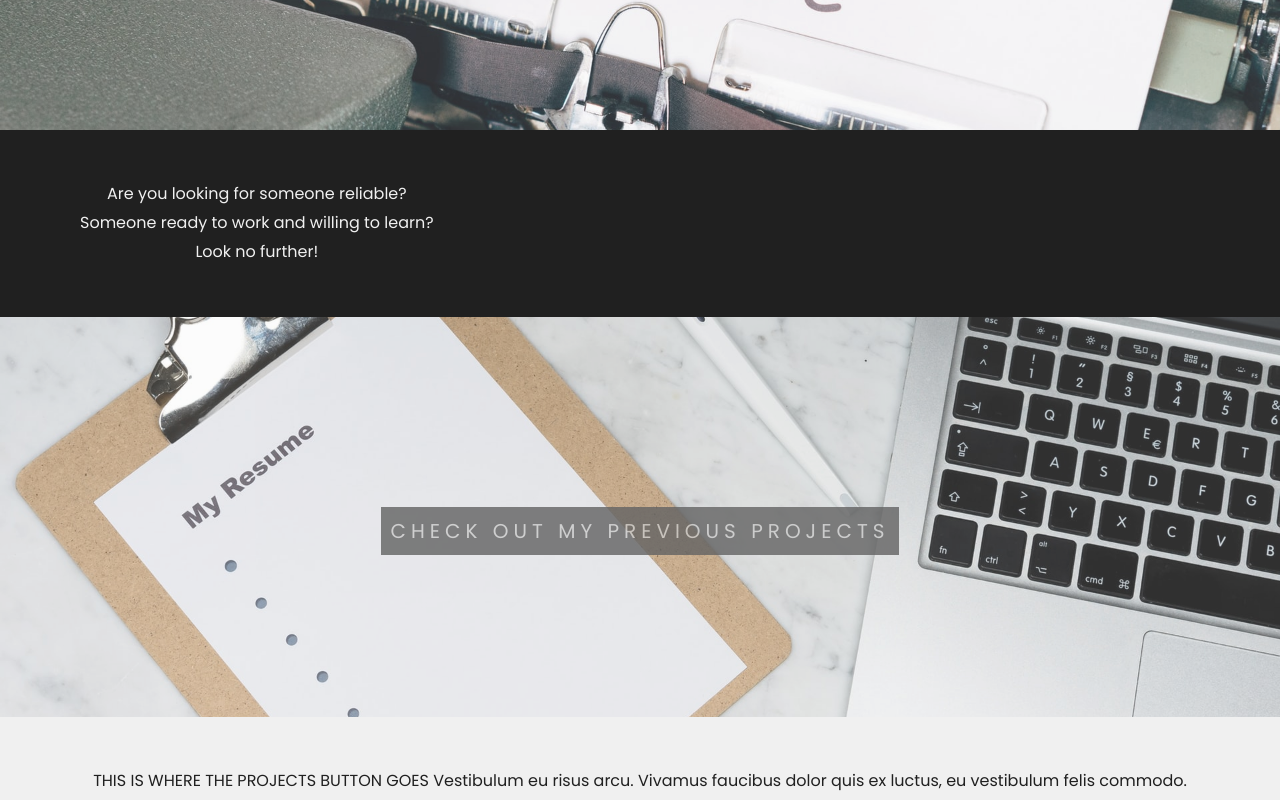
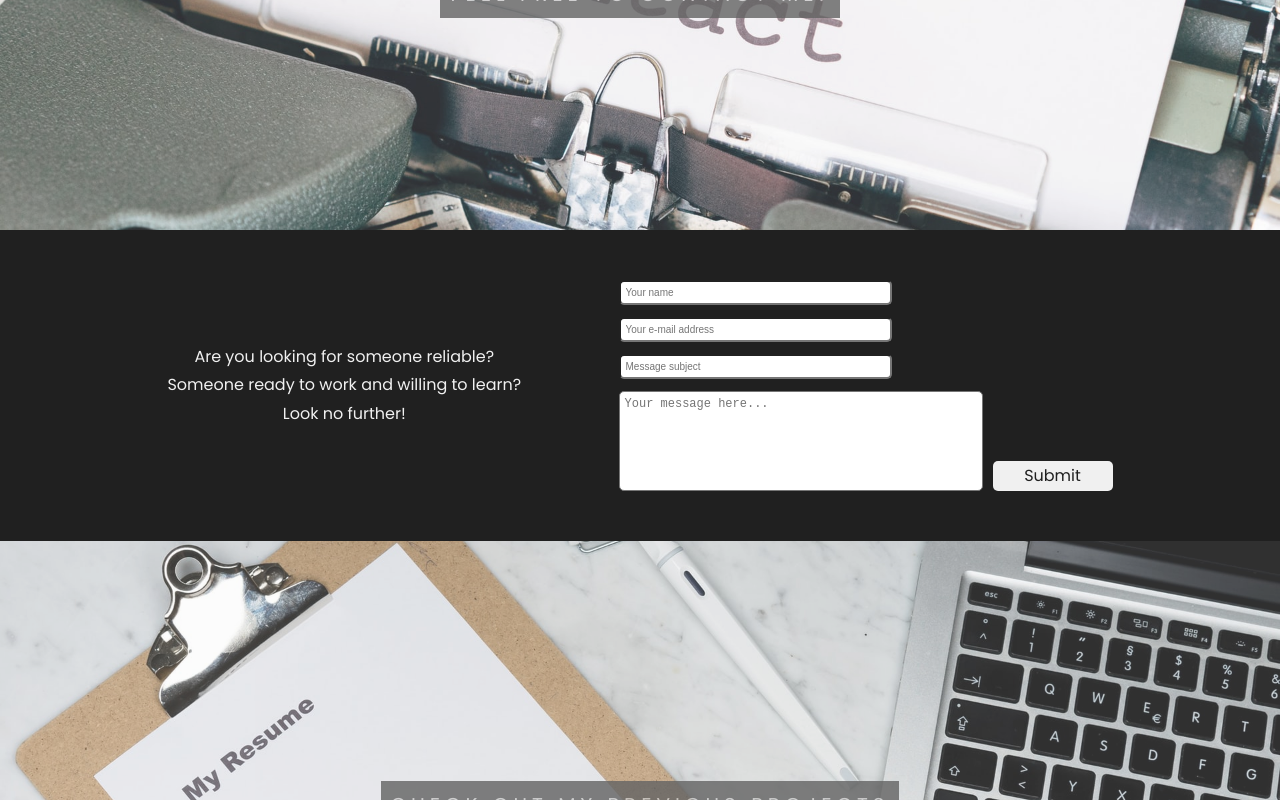
Before and after one commit to unizdmate/portfolio-redesign, a Next.js app: page / in a window 1280 px wide. Shown: the part 1440-2240 px from the top of the page. Built offline with nearby package versions, Linux system fonts and the light colour scheme.

Commit message:
home component now responsive, added closing img

```diff
--- /dev/null
+++ b/components/ContactForm.js
@@ -0,0 +1,42 @@
+import styles from "../styles/ContactForm.module.css";
+
+const ContactForm = () => {
+  return (
+    <div className={styles.contact__container}>
+      <form className={styles.contact__form}>
+        <fieldset className={styles.contact__fieldset}>
+          <input
+            className={styles.contact__input}
+            type="text"
+            name="sender_name"
+            placeholder="Your name"
+            required
+          ></input>
+          <input
+            className={styles.contact__input}
+            type="email"
+            name="sender_email"
+            placeholder="Your e-mail address"
+            required
+          ></input>
+          <input
+            className={styles.contact__input}
+            type="text"
+            name="message_subject"
+            placeholder="Message subject"
+            required
+          ></input>
+          <textarea
+            className={styles.contact__txt__area}
+            name="message"
+            placeholder="Your message here..."
+            required
+          ></textarea>
+        </fieldset>
+        <div className={styles.submit__btn}>Submit</div>
+      </form>
+    </div>
+  );
+};
+
+export default ContactForm;
--- a/components/HomeComponent.js
+++ b/components/HomeComponent.js
@@ -1,5 +1,6 @@
 import React from "react";
 import styles from "../styles/HomeComponent.module.css";
+import ContactForm from "./ContactForm";
 
 const HomeComponent = () => {
   return (
@@ -35,6 +36,7 @@ const HomeComponent = () => {
           <p>Someone ready to work and willing to learn?</p>
           <p>Look no further!</p>
         </div>
+        <ContactForm />
       </section>
 
       <div className={styles.projects__img__container}>
@@ -51,6 +53,14 @@ const HomeComponent = () => {
           fringilla fringilla arcu, at finibus metus efficitur ac.
         </p>
       </section>
+
+      <div className={styles.closing__img__container}>
+        <div className={styles.closing__img__caption}>
+          <span className={styles.border}>
+            Front End Development done right!
+          </span>
+        </div>
+      </div>
     </>
   );
 };
--- /dev/null
+++ b/styles/ContactForm.module.css
@@ -0,0 +1,63 @@
+.contact__form {
+  display: flex;
+  flex-direction: row;
+}
+
+.contact__fieldset {
+  display: flex;
+  flex-direction: column;
+  border: none;
+  margin: 0;
+  padding: 0 10px;
+  min-width: 30vw;
+}
+
+.contact__input {
+  height: 25px;
+  margin-bottom: 12px;
+  border-radius: 5px;
+  font-size: 10px;
+  padding: 5px;
+  width: 75%;
+}
+
+.contact__txt__area {
+  resize: none;
+  height: 100px;
+  border-radius: 5px;
+  font-size: 12px;
+  padding: 5px;
+}
+
+.submit__btn {
+  width: 120px;
+  height: 30px;
+  margin-top: auto;
+  border-radius: 5px;
+  display: flex;
+  align-items: center;
+  justify-content: center;
+  background-color: #f0f0f0;
+  color: #202020;
+  cursor: pointer;
+}
+
+@media only screen and (max-width: 800px) {
+  .contact__form {
+    flex-direction: column;
+    justify-content: center;
+    align-items: center;
+  }
+
+  .contact__input {
+    width: 100%;
+  }
+
+  .submit__btn {
+    margin-top: 10px;
+  }
+
+  .contact__fieldset {
+    min-width: 50vw;
+  }
+}
--- a/styles/HomeComponent.module.css
+++ b/styles/HomeComponent.module.css
@@ -1,6 +1,7 @@
 .lead__img__container,
 .contact__img__container,
-.projects__img__container {
+.projects__img__container,
+.closing__img__container {
   position: relative;
   opacity: 0.8;
   background-position: center;
@@ -16,12 +17,17 @@
 
 .contact__img__container {
   background-image: url("/IMG02.jpg");
-  min-height: 400px;
+  min-height: 500px;
 }
 
 .projects__img__container {
   background-image: url("/IMG03.jpg");
-  min-height: 400px;
+  min-height: 500px;
+}
+
+.closing__img__container {
+  background-image: url("/IMG04.jpg");
+  min-height: 100vh;
 }
 
 .about__section,
@@ -49,11 +55,13 @@
   color: #f0f0f0;
   display: flex;
   flex-direction: row;
+  justify-content: space-evenly;
 }
 
 .lead__img__caption,
 .contact__img__caption,
-.projects__img__caption {
+.projects__img__caption,
+.closing__img__caption {
   position: absolute;
   top: 50%;
   width: 100%;
@@ -82,3 +90,35 @@
   color: #f0f0f0;
   cursor: pointer;
 }
+
+.txt__container {
+  display: flex;
+  flex-direction: column;
+  align-items: center;
+  justify-content: center;
+}
+
+@media only screen and (max-width: 800px) {
+  .lead__img__container,
+  .contact__img__container,
+  .projects__img__container,
+  .closing__img__container {
+    background-attachment: scroll;
+  }
+  .lead__img__caption,
+  .contact__img__caption,
+  .projects__img__caption,
+  .closing__img__caption {
+    font-size: 12px;
+  }
+
+  .contact__section {
+    flex-direction: column;
+  }
+
+  .about__section,
+  .contact__section,
+  .projects__section p {
+    font-size: 12px;
+  }
+}
--- a/styles/Navbar.module.css
+++ b/styles/Navbar.module.css
@@ -4,7 +4,8 @@
   align-items: center;
   justify-content: space-between;
   height: 8vh;
-  padding: 1rem 5rem;
+  width: 100vw;
+  padding: 0.5rem 2.5rem;
   position: sticky;
   top: 0;
   z-index: 100;
@@ -23,7 +24,7 @@
 .navbar__items {
   display: flex;
   flex-direction: row;
-  justify-content: space-between;
+  justify-content: space-around;
   list-style-type: none;
   width: 40vw;
 }
@@ -35,7 +36,7 @@
 @media only screen and (max-width: 800px) {
   .navbar__container {
     flex-direction: column;
-    height: 15vh;
+    min-height: 15vh;
   }
   .navbar__items {
     margin-top: 2rem;
```
Also changed, not shown: public/IMG04.jpg (added).
